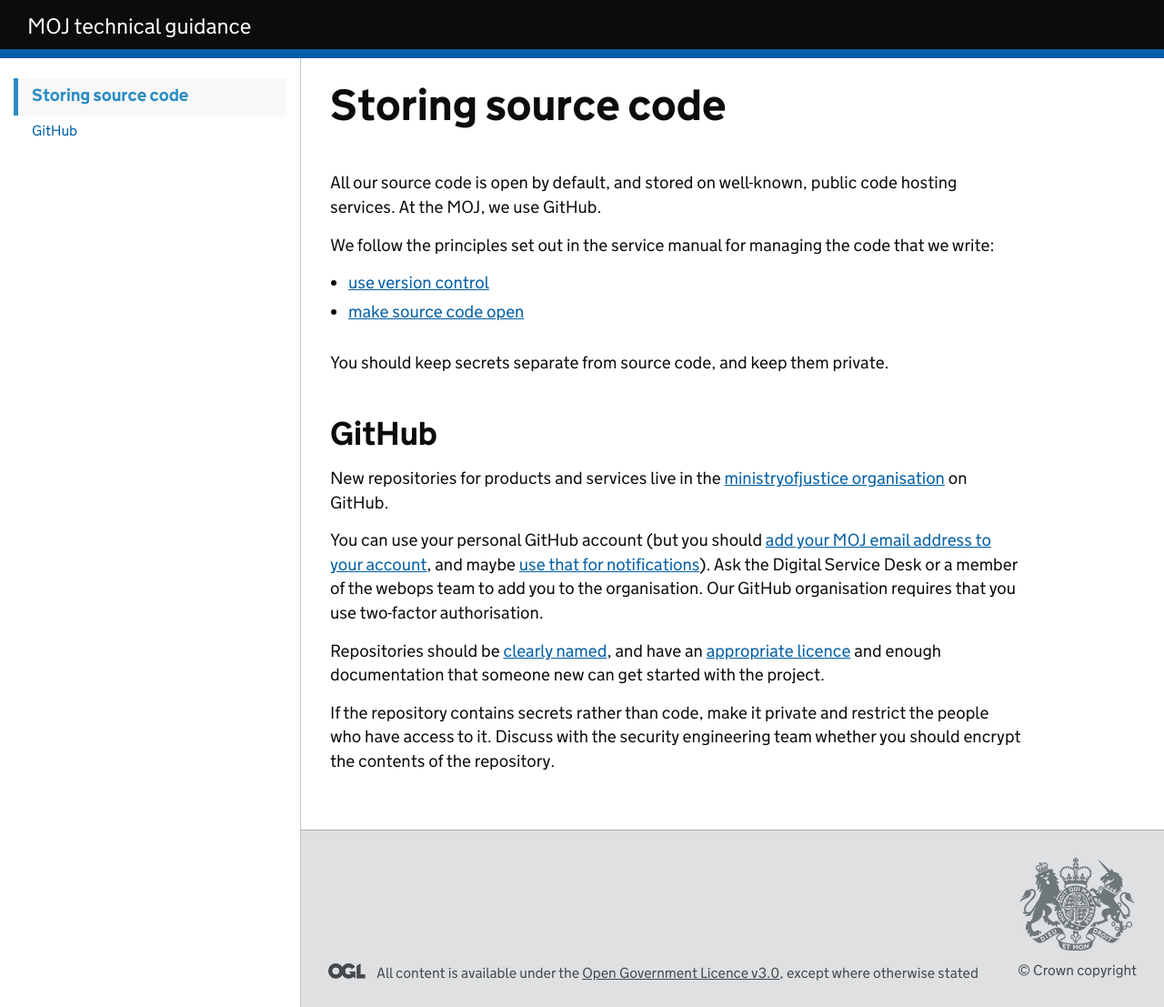
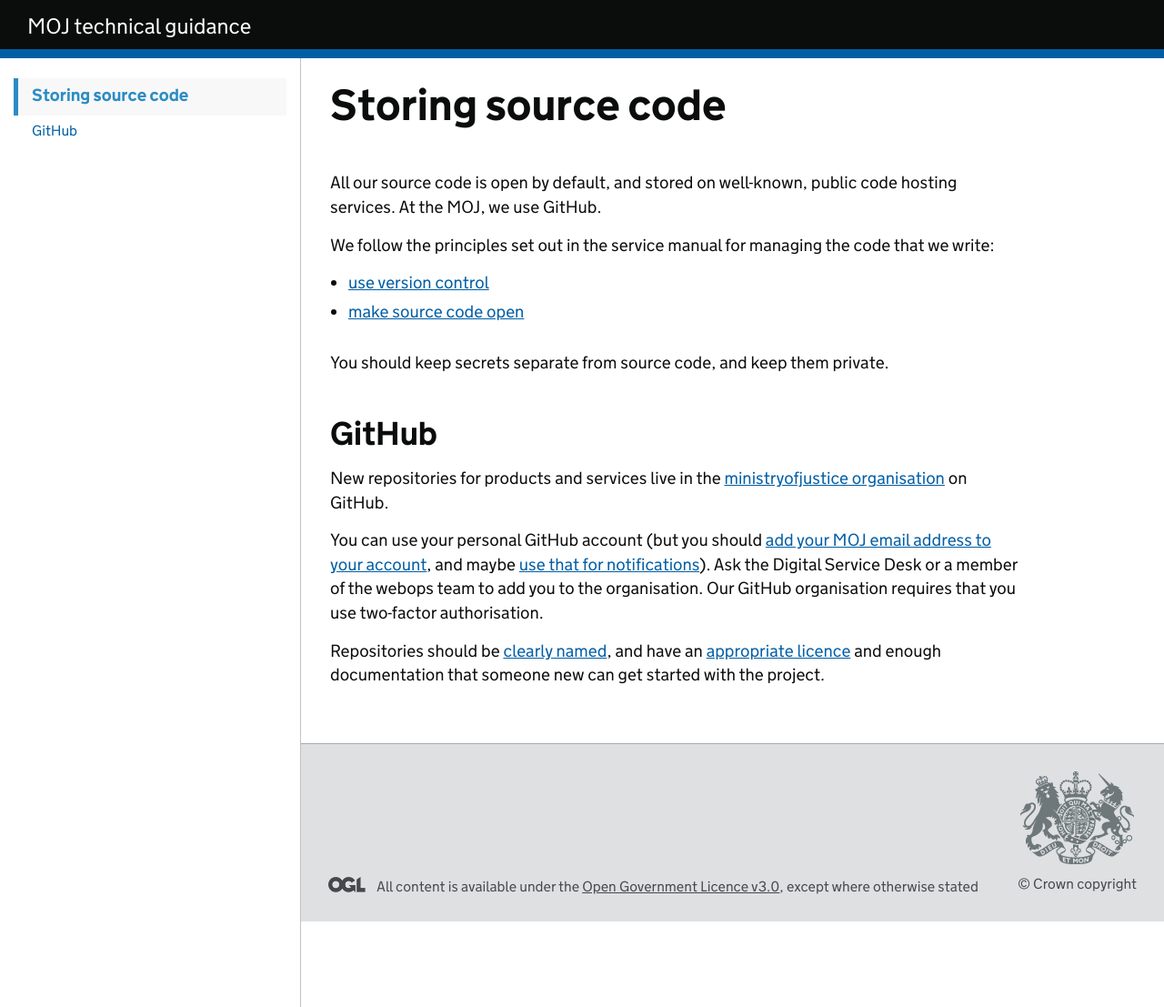
Before and after one commit to ministryofjustice/technical-guidance, a Jekyll site: the page built from standards/storing-source-code.md, in a window 1280 px wide. Shown: the whole page at 91% size. Built offline with Jekyll 4.4.1, drawn with Linux system fonts in a browser that asks for light colours; our own code applies the rules of GitHub Pages for plain Markdown files.

Commit message:
Removing secrets/SET reference

```diff
--- a/standards/storing-source-code.md
+++ b/standards/storing-source-code.md
@@ -32,8 +32,3 @@ Repositories should be [clearly named]({{ '/standards/naming-things' | relative_
 and have an [appropriate licence]({{ '/standards/licencing-software-or-code' | relative_url }})
 and enough documentation that someone new can get started with the
 project.
-
-If the repository contains secrets rather than code, make it private
-and restrict the people who have access to it. Discuss with the
-security engineering team whether you should encrypt the contents of
-the repository.
```
